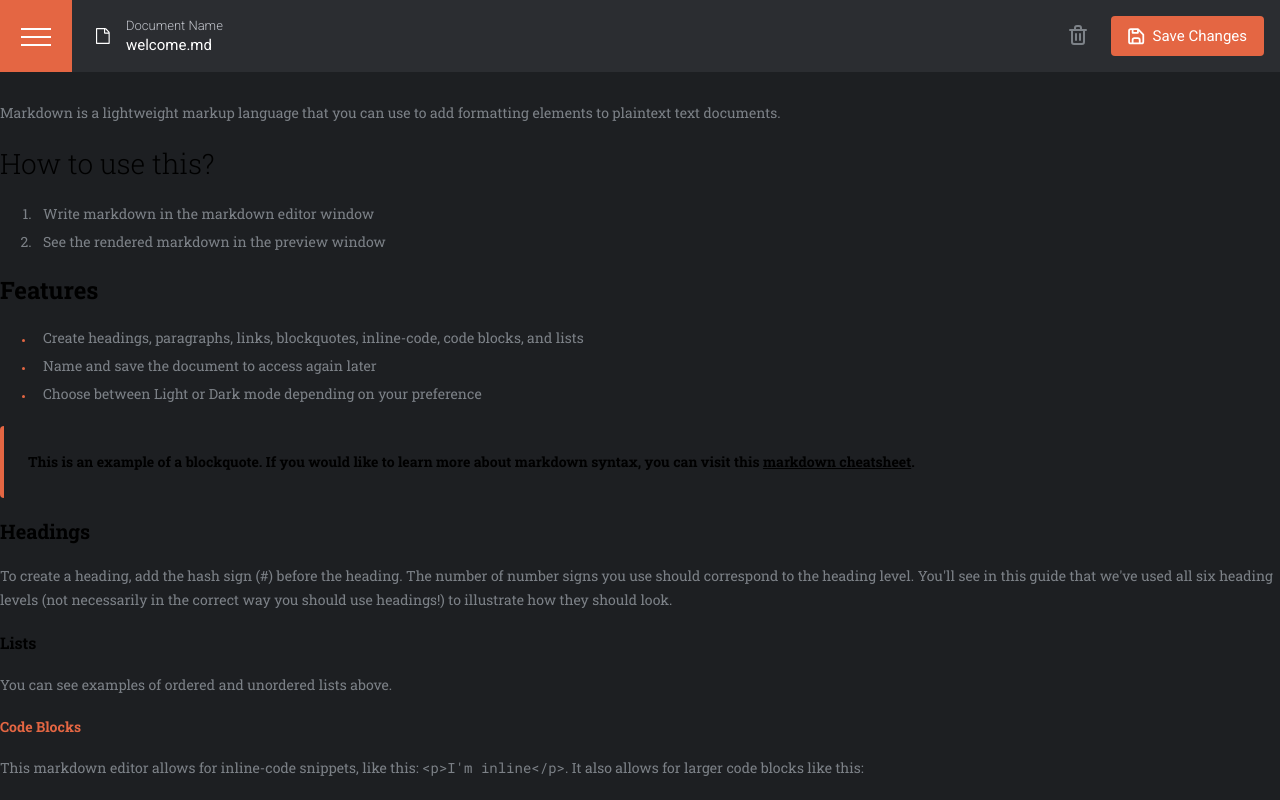
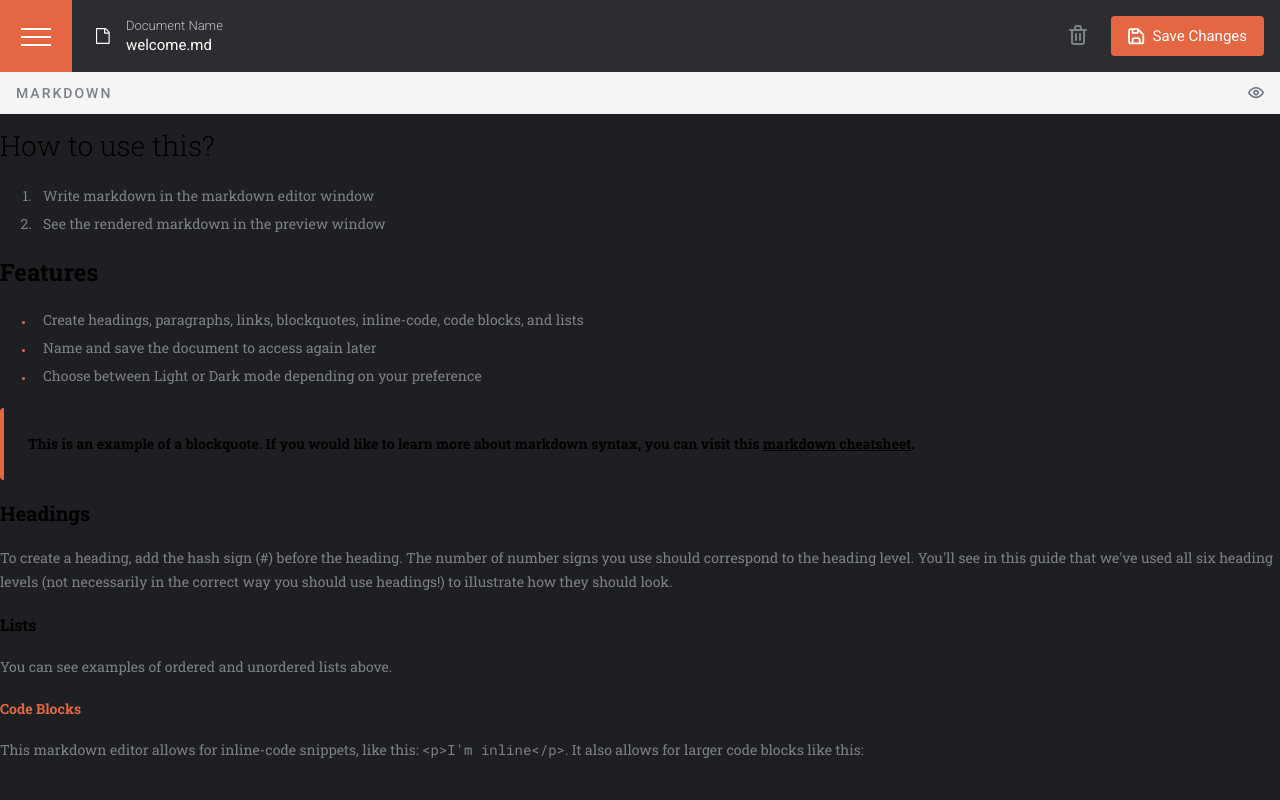
Before and after one commit to Risclover/fm-markdown-app, a React (Vite) app: page / in a window 1280 px wide. Built offline with nearby package versions, Linux system fonts and the light colour scheme.

Commit message:
Add title bar

```diff
--- a/src/components/Navbar/hooks/useNavbar.tsx
+++ b/src/components/Navbar/hooks/useNavbar.tsx
@@ -7,7 +7,7 @@ type Props = {
     SetStateAction<{
       title: string;
       content: string;
-      creatdAt: string;
+      createdAt: string;
       id: string;
     }>
   >;
--- a/src/components/Titlebar/Titlebar.css
+++ b/src/components/Titlebar/Titlebar.css
@@ -0,0 +1,56 @@
+.title-bar-container {
+  background-color: var(--lightest-grey);
+  height: 42px;
+  display: flex;
+  align-items: center;
+  justify-content: space-between;
+  padding: 0px 16px;
+  font-family: "Roboto", sans-serif;
+  position: fixed;
+  top: 56px;
+  width: 100%;
+  flex-shrink: 0; /* Do not shrink */
+}
+
+.title-bar-container .small-heading {
+  text-transform: uppercase;
+  color: var(--grey);
+}
+
+.show-preview,
+.hide-preview {
+  cursor: pointer;
+  display: flex;
+  align-items: center;
+  justify-content: center;
+}
+
+.show-preview img:hover,
+.hide-preview img:hover {
+  filter: invert(47%) sepia(87%) saturate(577%) hue-rotate(326deg)
+    brightness(92%) contrast(94%);
+}
+
+.title-bar-container.dark {
+  background-color: var(--light-black);
+}
+
+.title-bar-container.dark .small-heading {
+  color: var(--light-grey);
+}
+
+.show-preview {
+  filter: invert(56%) sepia(1%) saturate(1728%) hue-rotate(173deg)
+    brightness(90%) contrast(79%);
+}
+
+.show-preview.dark {
+  filter: invert(96%) sepia(2%) saturate(657%) hue-rotate(187deg)
+    brightness(80%) contrast(98%);
+}
+
+@media (min-width: 768px) {
+  .title-bar-container {
+    top: 72px;
+  }
+}
--- a/src/components/Titlebar/Titlebar.tsx
+++ b/src/components/Titlebar/Titlebar.tsx
@@ -1,9 +1,40 @@
-import React from "react";
+import React, { SetStateAction, useContext } from "react";
+import { ThemeContext } from "../../context/ThemeContext";
+import useTitlebar from "./hooks/useTitlebar";
+import ShowPreviewIcon from "../../assets/images/icon-show-preview.svg";
+import HidePreviewIcon from "../../assets/images/icon-hide-preview.svg";
+import "./Titlebar.css";
 
-type Props = {};
+type Props = {
+  showPreview: boolean;
+  setShowPreview: React.Dispatch<SetStateAction<boolean>>;
+  title: string;
+};
 
-const Titlebar = (props: Props) => {
-  return <div>Titlebar</div>;
+const Titlebar = ({ showPreview, setShowPreview, title }: Props) => {
+  const { theme } = useContext(ThemeContext);
+  const { handlePreviewClick } = useTitlebar({ showPreview, setShowPreview });
+
+  return (
+    <div className={`title-bar-container ${theme === "dark" ? "dark" : ""}`}>
+      <span className="small-heading">{title}</span>
+      <button className={`show-preview ${theme}`} onClick={handlePreviewClick}>
+        {!showPreview ? (
+          <img
+            className="show-preview-icon"
+            src={ShowPreviewIcon}
+            alt="Show Preview"
+          />
+        ) : (
+          <img
+            className="hide-preview-icon"
+            src={HidePreviewIcon}
+            alt="Hide Preview"
+          />
+        )}
+      </button>
+    </div>
+  );
 };
 
 export default Titlebar;
--- /dev/null
+++ b/src/components/Titlebar/hooks/useTitlebar.tsx
@@ -0,0 +1,16 @@
+import React, { SetStateAction } from "react";
+
+type Props = {
+  showPreview: boolean;
+  setShowPreview: React.Dispatch<SetStateAction<boolean>>;
+};
+
+const useTitlebar = ({ showPreview, setShowPreview }: Props) => {
+  const handlePreviewClick = () => {
+    setShowPreview(!showPreview);
+  };
+
+  return { handlePreviewClick };
+};
+
+export default useTitlebar;
--- a/src/components/WarningMessage/WarningMessage.tsx
+++ b/src/components/WarningMessage/WarningMessage.tsx
@@ -1,4 +1,3 @@
-import React from "react";
 import "./WarningMessage.css";
 
 type Props = {
--- a/src/pages/Homepage/Homepage.tsx
+++ b/src/pages/Homepage/Homepage.tsx
@@ -4,12 +4,10 @@ import Titlebar from "../../components/Titlebar/Titlebar";
 import MarkdownTextarea from "../../components/MarkdownTextarea/MarkdownTextarea";
 import MarkdownPreview from "../../components/MarkdownPreview/MarkdownPreview";
 import useHomepage from "./hooks/useHomepage";
+import DeleteDocumentWarning from "../../components/WarningMessage/DeleteDocumentWarning/DeleteDocumentWarning";
 import "./Homepage.css";
-import DeleteDocumentWarning from "../../components/WarningMessage/DeleteDocumentWarning/DeleteDocumentWarning";
 
-type Props = {};
-
-const Homepage = (props: Props) => {
+const Homepage = () => {
   const {
     showSidebar,
     setShowSidebar,
@@ -21,6 +19,8 @@ const Homepage = (props: Props) => {
     setShowDeleteWarning,
     currentFile,
     setCurrentFile,
+    showPreview,
+    setShowPreview,
   } = useHomepage();
 
   return (
@@ -52,7 +52,11 @@ const Homepage = (props: Props) => {
           currentFile={currentFile}
           setCurrentFile={setCurrentFile}
         />
-        <Titlebar />
+        <Titlebar
+          showPreview={showPreview}
+          setShowPreview={setShowPreview}
+          title={!showPreview ? "Markdown" : "Preview"}
+        />
         <MarkdownTextarea />
         <MarkdownPreview markdown={markdown} />
       </div>
```
